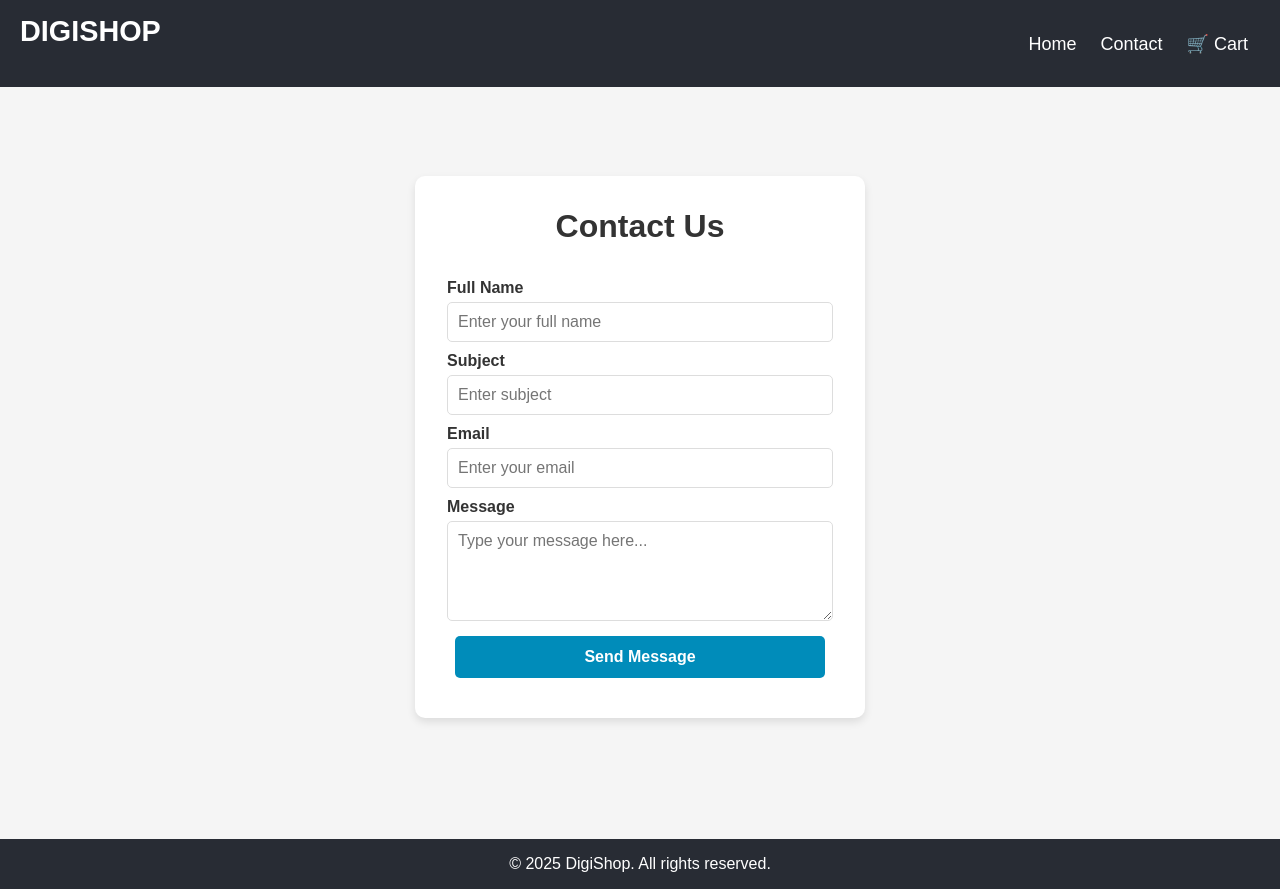
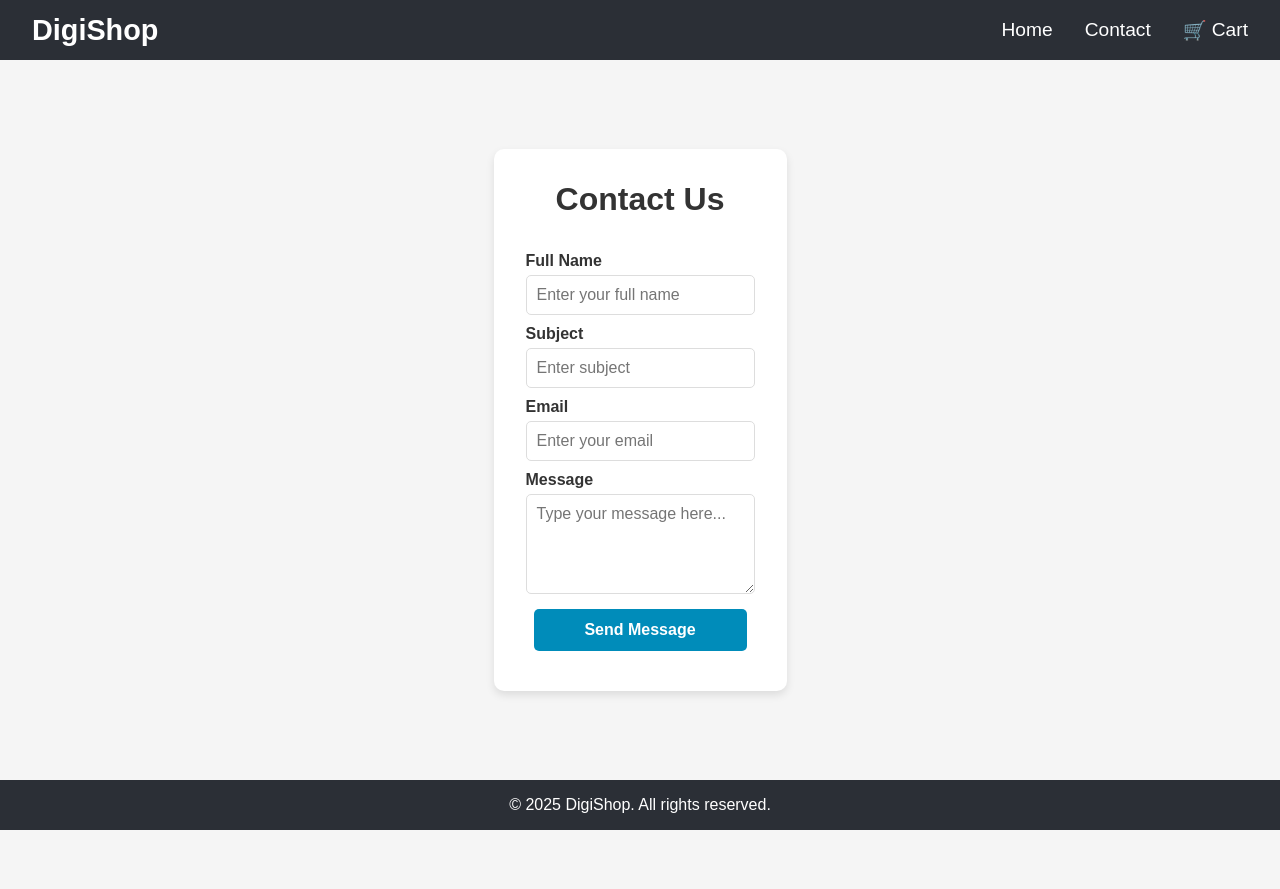
Before and after one commit to IT-Dah/ecom-store, a React (Create React App) app: page /contact in a window 1280 px wide. After the commit the page ends 830 px from the top, so only its background shows below. Built offline with nearby package versions, Linux system fonts and the light colour scheme.

Commit message:
Had to make some adjustments to the header and footer

```diff
--- a/src/components/Layout.jsx
+++ b/src/components/Layout.jsx
@@ -8,32 +8,31 @@ import headerStyles from "../styles/header.module.css";
 
 const Layout = () => {
   const { cart } = useContext(CartContext);
-
-  // ✅ Calculate total items in cart
   const totalCartItems = cart.reduce((total, item) => total + item.quantity, 0);
 
   return (
     <div className={layoutStyles.layoutContainer}>
-      <nav className={headerStyles.navbar}>
-        {/* ✅ DigiShop Branding */}
+      <header className={headerStyles.navbar}>
+        {/* ✅ DigiShop stays on the left */}
         <h1 className={headerStyles.brand}>DigiShop</h1>
 
-        <div className={headerStyles.navLinks}>
+        {/* ✅ Centered navigation links */}
+        <nav className={headerStyles.navLinks}>
           <Link to="/">Home</Link>
           <Link to="/contact">Contact</Link>
           <Link to="/cart" className={headerStyles.cartIcon}>
-            🛒 Cart {totalCartItems > 0 && (
+            🛒 <span>Cart</span> {totalCartItems > 0 && (
               <span className={headerStyles.cartBadge}>({totalCartItems})</span>
             )}
           </Link>
-        </div>
-      </nav>
+        </nav>
+      </header>
 
       <main className={layoutStyles.mainContent}>
         <Outlet />
       </main>
 
-      <Footer /> {/* ✅ Add Footer Here */}
+      <Footer /> {/* ✅ Footer stays at the bottom */}
     </div>
   );
 };
--- a/src/styles/Footer.module.css
+++ b/src/styles/Footer.module.css
@@ -1,9 +1,8 @@
 .footer {
   text-align: center;
   padding: 1rem;
-    background-color: #282c34;
+  background-color: #2b2f36; /* Updated background color */
   color: white;
-    margin-top: 2rem;
   position: relative;
   width: 100%;
   bottom: 0;
--- a/src/styles/Layout.module.css
+++ b/src/styles/Layout.module.css
@@ -1,23 +1,12 @@
-.navbar {
-    display: flex;
-    justify-content: space-between;
-    background: #333;
-    padding: 1rem;
-  }
+/* Layout Container */
+.layoutContainer {
+  display: flex;
+  flex-direction: column;
+  min-height: 100vh;
+}
 
-  .navbar a {
-    color: white;
-    text-decoration: none;
-    margin: 0 1rem;
-    font-size: 1.2rem;
-  }
-
-  .cartIcon {
-    background: #ff6600;
-    padding: 0.5rem 1rem;
-    border-radius: 5px;
-  }
-
-  .cartIcon:hover {
-    background: #ff4500;
-  }
+/* Main Content - Push Footer Down */
+.mainContent {
+  flex: 1;
+  padding: 20px;
+}
--- a/src/styles/header.module.css
+++ b/src/styles/header.module.css
@@ -1,56 +1,74 @@
 .navbar {
   display: flex;
-  justify-content: space-between;
-  align-items: center;
-  background-color: #282c34;
-  padding: 15px 20px;
-  color: white;
+  align-items: center; /* ✅ Ensures everything is vertically centered */
+  justify-content: space-between; /* ✅ Keeps spacing balanced */
+  background: #2b2f36; /* Updated background color */
+  padding: 1rem 2rem;
+  height: 60px;
 }
 
-/* ✅ DigiShop Branding */
+/* ✅ DigiShop stays on the left */
 .brand {
   font-size: 1.8rem;
   font-weight: bold;
   color: white;
-  text-transform: uppercase;
+  margin: 0;
+  padding: 0;
 }
 
-/* ✅ Styling for the nav links */
-.nav-links {
+/* ✅ Centers the nav links */
+.navLinks {
   display: flex;
-  gap: 20px;
+  align-items: center;
+  justify-content: center; /* ✅ Ensures all nav items are evenly aligned */
+  gap: 2rem;
 }
 
-/* ✅ Navigation links */
-.navbar a {
+/* ✅ Style links */
+.navLinks a {
   color: white;
   text-decoration: none;
-  font-size: 18px;
-  padding: 8px 12px;
+  font-size: 1.2rem;
+  font-weight: 500;
+  transition: color 0.3s ease;
+}
+
+.navLinks a:hover {
+  color: #ff6600;
+}
+
+/* ✅ Cart Icon Styling */
+.cartIcon {
+  display: flex;
+  align-items: center;
+  gap: 5px;
+  color: white;
+  font-size: 1.2rem;
+  font-weight: bold;
+  text-decoration: none;
   transition: color 0.3s ease, transform 0.2s ease;
 }
 
-.navbar a:hover {
-  color: #61dafb;
-  transform: scale(1.1);
+.cartIcon:hover {
+  color: #ff6600;
+  transform: scale(1.05);
 }
 
 /* ✅ Cart Icon */
-.cart-icon {
-  position: relative;
+.cartIcon {
   display: flex;
-  align-items: center;
-  gap: 5px;
+  align-items: center; /* ✅ Aligns cart icon & text */
+  font-weight: bold;
+  text-decoration: none;
+  color: white;
 }
 
-/* ✅ Cart Badge */
-.cart-badge {
-  position: absolute;
-  top: -5px;
-  right: -10px;
+.cartBadge {
   background-color: red;
   color: white;
-  font-size: 12px;
+  font-size: 0.8rem;
+  font-weight: bold;
   padding: 3px 6px;
   border-radius: 50%;
+  margin-left: 5px;
 }
```
Lines whose indentation alone changed are shown as unchanged.
